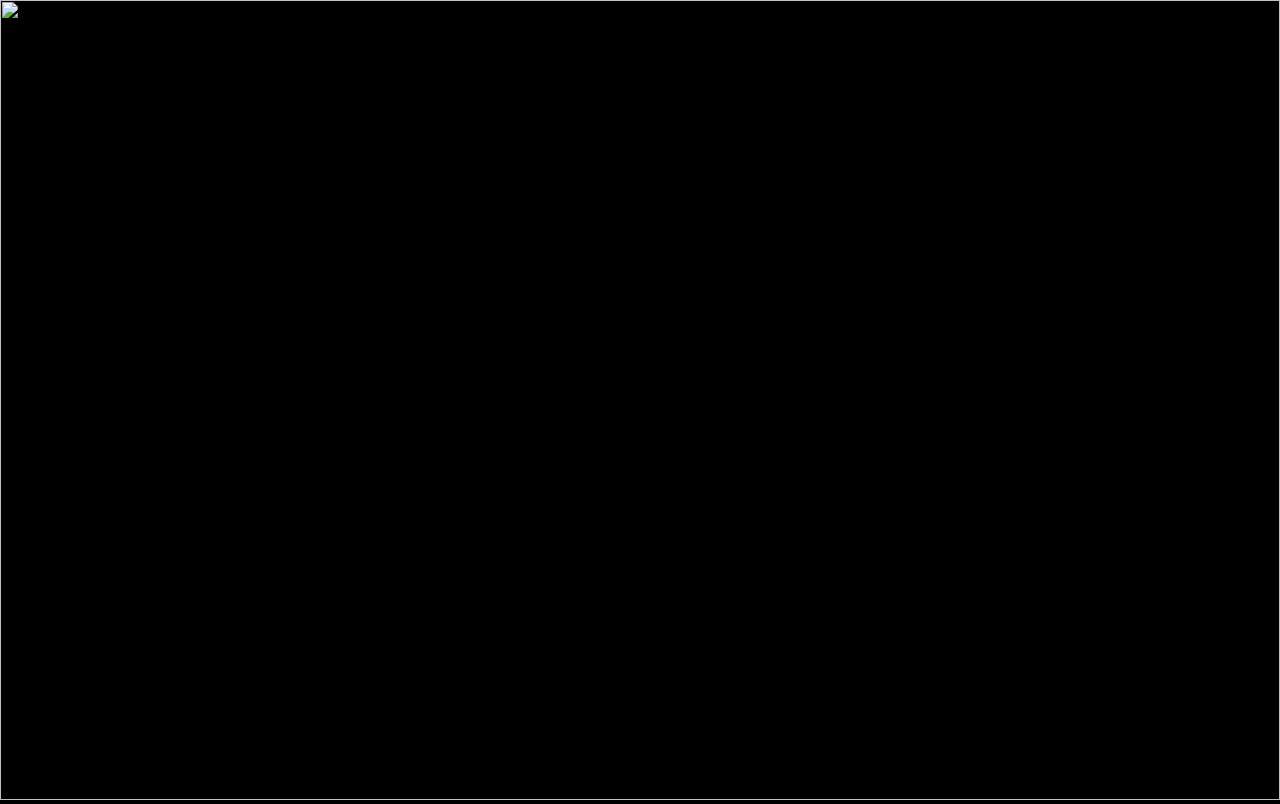
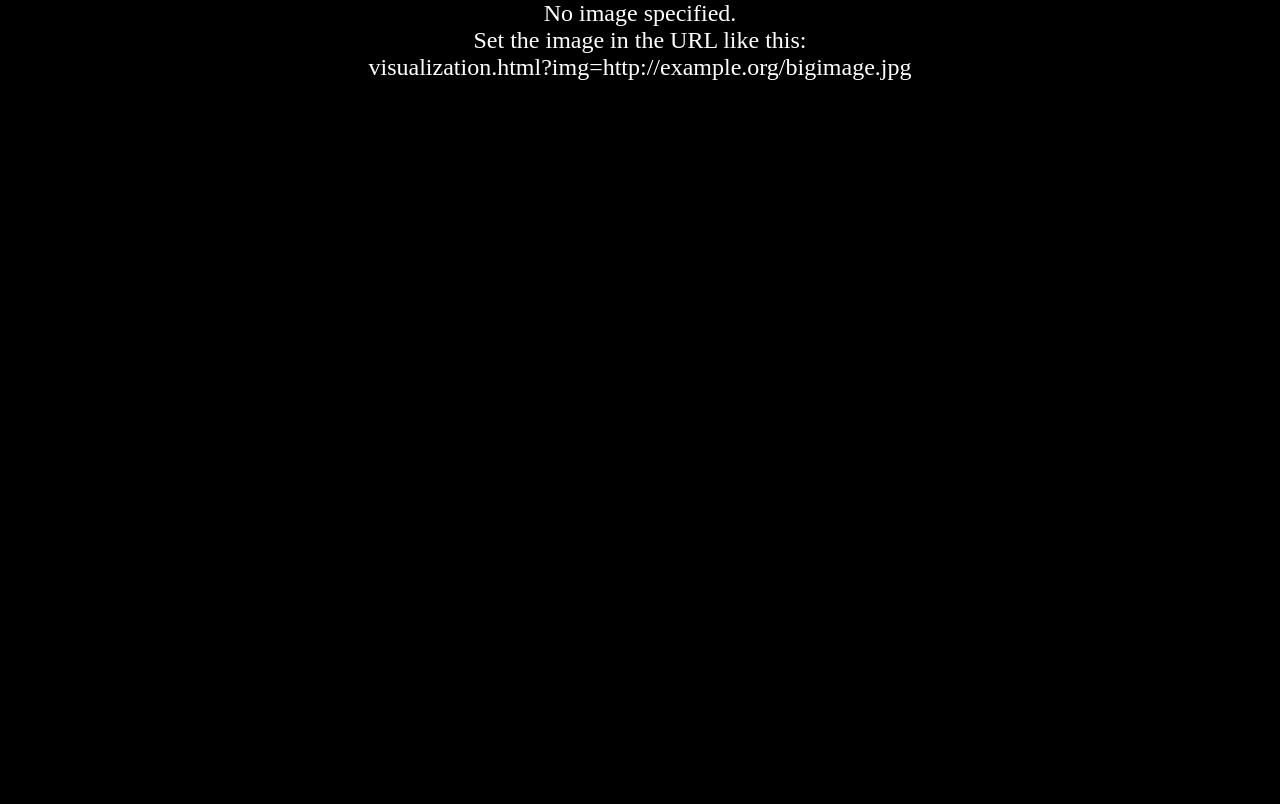
Before and after one commit to openseadragon/browser-extension, a browser extension: page common/visualization.html in a window 1280 px wide. Drawn offline with Linux system fonts and the light colour scheme.

Commit message:
Add error message if no img specified.

```diff
--- a/common/visualization.html
+++ b/common/visualization.html
@@ -6,12 +6,15 @@
         <style type="text/css">
 
             body {
-              margin: 0;
-              background-color: black;
+                margin: 0;
+                background-color: black;
+                color: white;
+                text-align: center;
+                font-size: x-large;
             }
 
             .openseadragon {
-              width: 100%;
+                width: 100%;
             }
 
         </style>
--- a/common/visualization.js
+++ b/common/visualization.js
@@ -5,6 +5,15 @@
     }
     setFullHeight();
     window.onresize = setFullHeight;
+
+    var imgUrl = OpenSeadragon.getUrlParameter("img");
+    if (!imgUrl) {
+        contentDiv.innerHTML =
+                "No image specified.<br>" +
+                "Set the image in the URL like this:<br>" +
+                "visualization.html?img=http://example.org/bigimage.jpg";
+        return;
+    }
 
     var image = new Image(window.innerWidth, window.innerHeight);
     contentDiv.appendChild(image);
@@ -31,7 +40,6 @@
         });
     };
 
-    var imgUrl = OpenSeadragon.getUrlParameter("img");
     image.src = imgUrl;
     document.title = "OpenSeadragon " + imgUrl;
 })();
```
